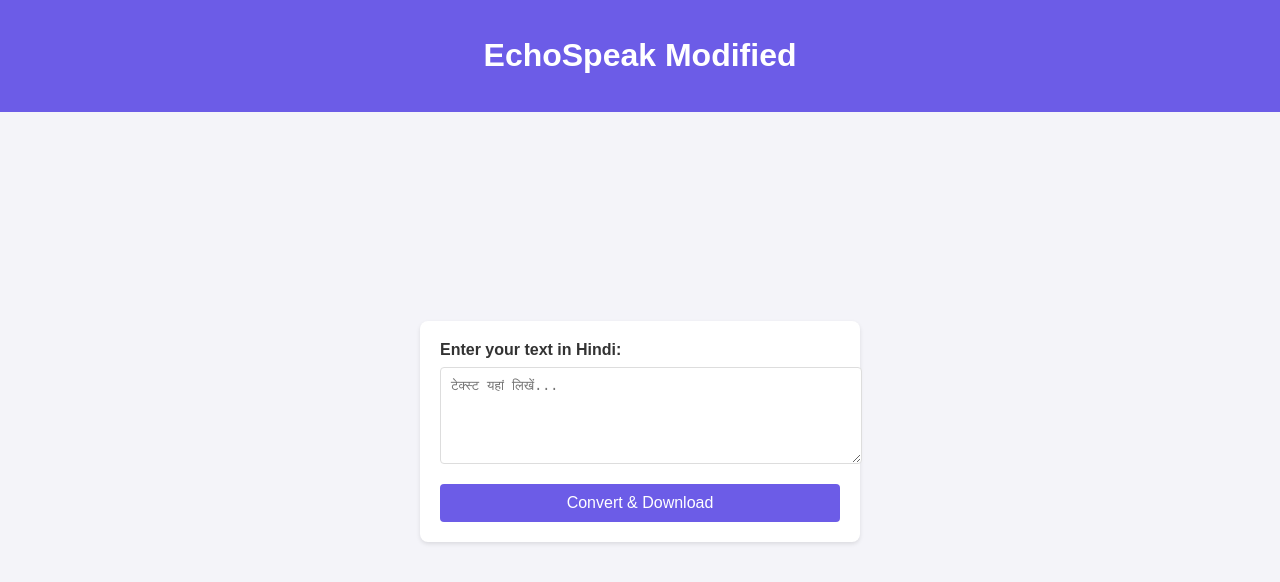
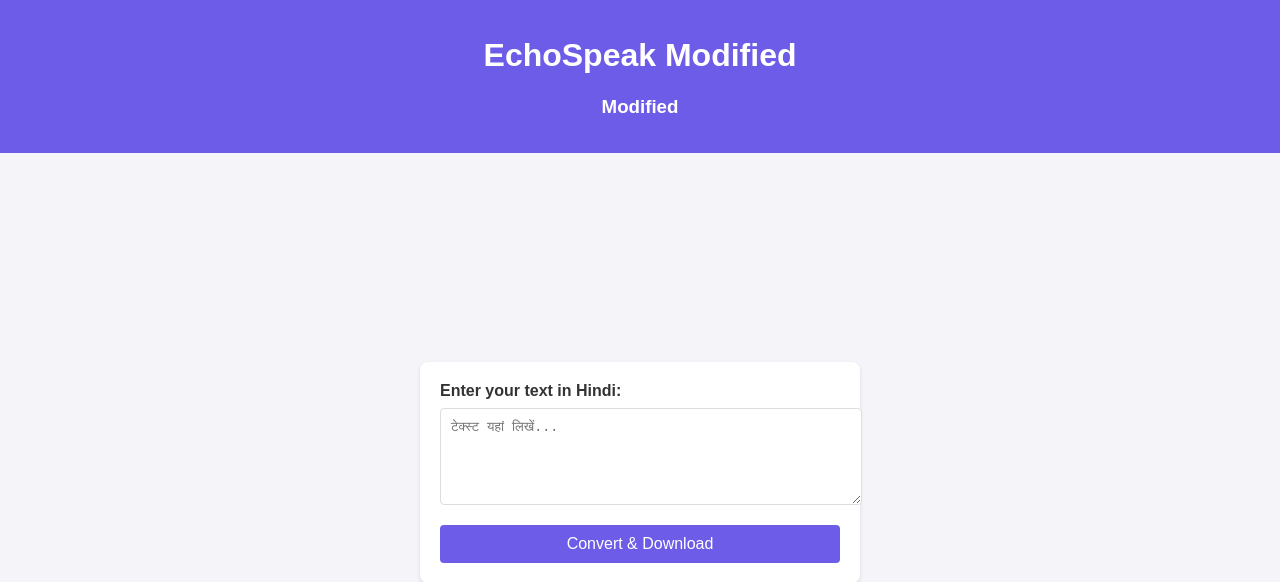
Before and after one commit to tejastikkas5/EchoSpeak, a Flask app: page / in a window 1280 px wide. Shown: the top 582 px of the page. Run offline with Flask 3, Linux system fonts and the light colour scheme; parts of the project's set-up code (start-up, migrations or seed data) failed here and were passed over.

Commit message:
Update index.html

```diff
--- a/templates/index.html
+++ b/templates/index.html
@@ -16,6 +16,7 @@
 <body>
     <header>
         <h1>EchoSpeak Modified</h1>
+        <h3>Modified</h3>
     </header>
     <main>
         <div class="tts-container">
```
